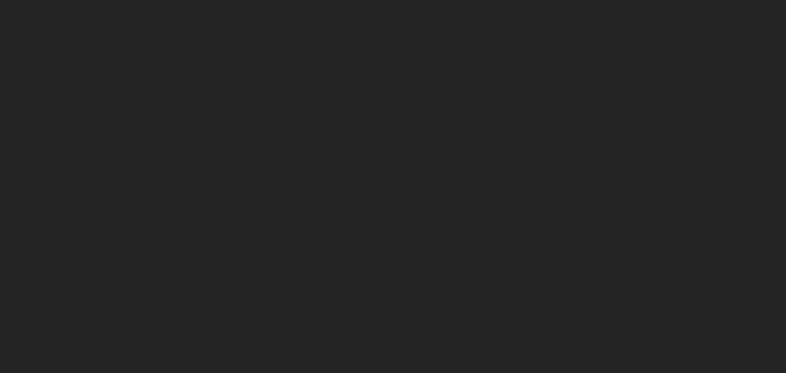
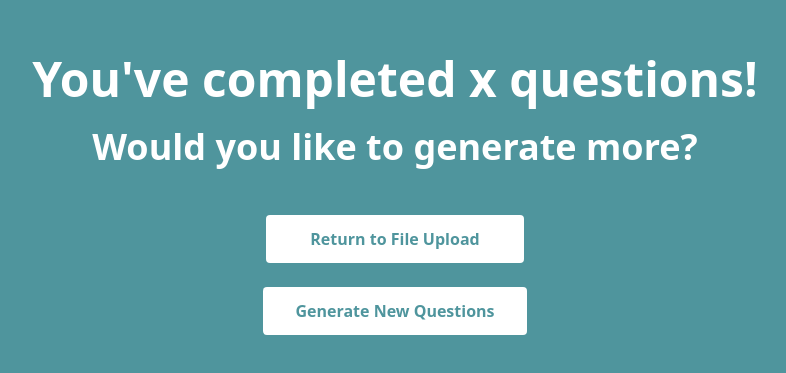
Before and after one commit to ChrisShobe/intel-hack, a React (Vite) app in the folder intelhack/: page /end in a window 1280 px wide. Before the commit this address had no page. Shown: the part 205-578 px from the top of the page, without its empty margins (245-1031 px from the left). Built offline with nearby package versions, Linux system fonts and the light colour scheme.

Commit message:
added end

```diff
--- a/intelhack/src/App.jsx
+++ b/intelhack/src/App.jsx
@@ -3,6 +3,7 @@ import { BrowserRouter, Routes, Route } from "react-router-dom";
 
 import UploadPage from "./UploadPage";
 import QuestionPage from "./QuestionPage";
+import FinishPage from "./FinishPage";
 // import About from "./About";
 function App() {
 return (
@@ -12,6 +13,7 @@ return (
     <Route path="/" element={<QuestionPage />} />
     <Route path="/upload" element={<UploadPage />} />
     <Route path="/questions" element={<QuestionPage />}/>
+    <Route path="/end" element={<FinishPage />}/>
     {/* <Route path="/about" element={<About />}></Route> */}
 </Routes>
 </BrowserRouter>
--- /dev/null
+++ b/intelhack/src/FinishPage.jsx
@@ -0,0 +1,73 @@
+import React, { useState } from 'react';
+
+function FinishPage() {
+  const [file, setFile] = useState(null);
+  const [status, setStatus] = useState('');
+
+  const handleFileChange = (e) => {
+    setFile(e.target.files[0]);
+  };
+
+  const handleUpload = async (e) => {
+    e.preventDefault();
+    if (!file) {
+      setStatus("Please select a file first.");
+      return;
+    }
+
+    const formData = new FormData();
+    formData.append('pdf', file);
+
+    try {
+      const response = await fetch('https://9v5mh8sg-3000.usw3.devtunnels.ms/api/upload', {
+        method: 'POST',
+        body: formData,
+      });
+
+      const result = await response.json();
+      setStatus(result.message || 'Upload complete!');
+    } catch (err) {
+      setStatus('Upload failed.');
+      console.error(err);
+    }
+  };
+
+  return (
+    <div className="p-4 min-h-screen bg-[#4F959D] text-white flex flex-col items-center justify-center">
+      {/* Heading */}
+      <h2 className="text-5xl font-bold text-center mb-6">You've completed x questions!</h2>
+      <h2 className="text-4xl font-bold text-center mb-12">Would you like to generate more?</h2>
+
+      {/* Form */}
+      <form onSubmit={handleUpload} className="flex flex-col items-center space-y-6">
+        {/* Hidden file input */}
+        <input
+          type="file"
+          accept="application/pdf"
+          id="file-upload"
+          className="hidden"
+          onChange={handleFileChange}
+        />
+
+        {/* Return button */}
+        <button
+          type="return"
+          className="px-11 py-3 bg-white text-[#4F959D] font-semibold rounded hover:bg-gray-100 transition"
+        >
+          Return to File Upload
+        </button>
+
+        {/* Generate button */}
+        <button
+          type="generate"
+          className="px-8 py-3 bg-white text-[#4F959D] font-semibold rounded hover:bg-gray-100 transition"
+        >
+          Generate New Questions
+        </button>
+      </form>
+
+    </div>
+  );
+}
+
+export default FinishPage;
```
Also changed, not shown: 1 other file (tests, documents, lock files or other folders).
